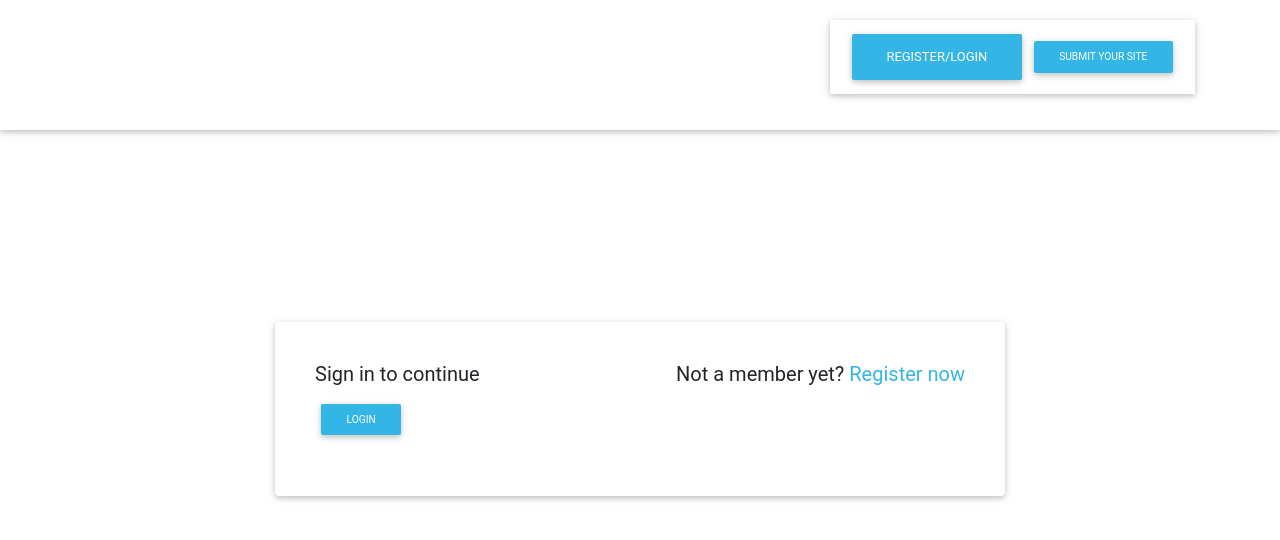
After one commit to nyakiochristine/awwards-django, a Django app: page /account/login/ in a window 1280 px wide. The commit adds this page. Shown: the top 540 px of the page. Run offline with Django 4.2, Linux system fonts and the light colour scheme; parts of the project's set-up code (start-up, migrations or seed data) failed here and were passed over; some libraries are stand-ins or nearby versions.

Commit message:
created aunthentification page layout

```diff
--- /dev/null
+++ b/awwardss/templates/registration/login.html
@@ -0,0 +1,28 @@
+{% extends 'base.html' %}
+{% block content %}
+{% load crispy_forms_tags %}
+<div class="container" style="margin-top:7%;">
+
+    <div class="row">
+        <div class="col-md-2"></div>
+        <div class="col-md-8">
+            <div class="card" style="margin-top:14%; padding:20px">
+                <div class="card-body">
+                    <h5 class="card-title"><a>Sign in to continue</a> <span style="float:right">Not a member yet? <a
+                            href="{% url 'signup' %}" class="text-info">Register now</a></span></h5>
+                    <div class="card-text">
+                        <form action="" method="post" validate >
+                            {% csrf_token%}
+
+                            <button type="submit" class="btn btn-info btn-sm">Login</button>
+                        </form>
+                    </div>
+                </div>
+            </div>
+
+        </div>
+        <div class="col-md-2"></div>
+    </div>
+
+</div>
+{% endblock %}
```
Also changed, not shown: awwardss/templates/registration/signup.html (+3 -4 lines).
